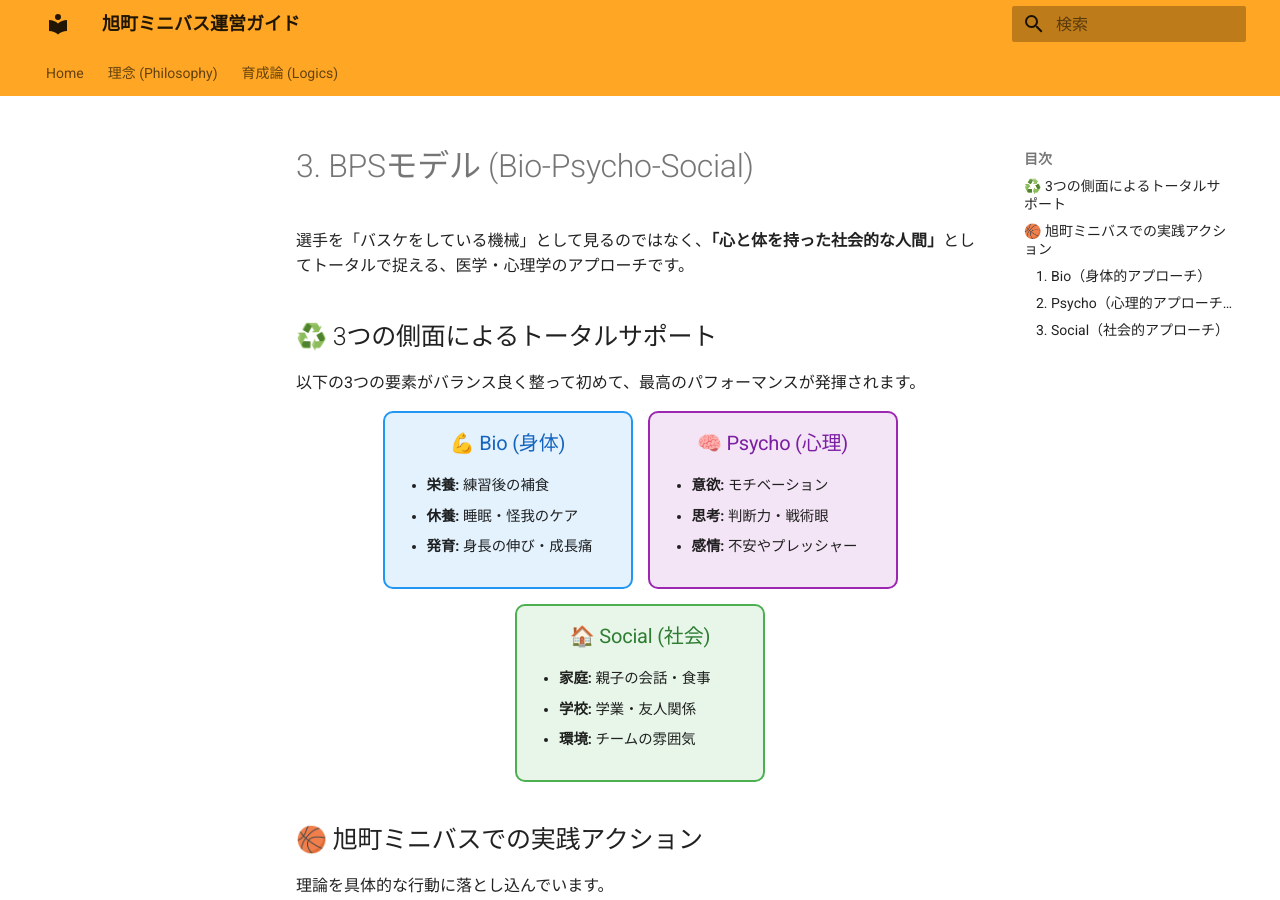
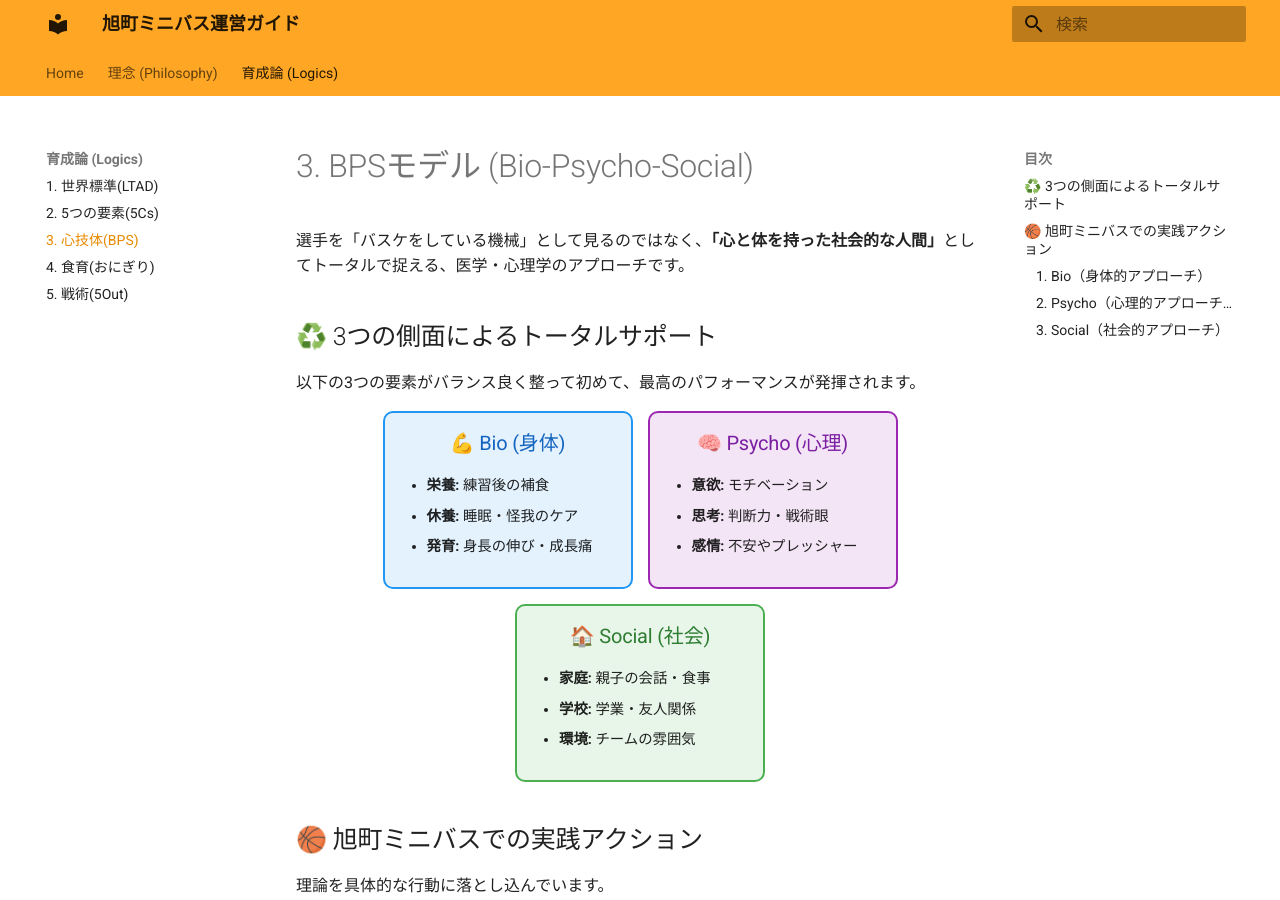
Before and after one commit to kawaiikumichan/asahicho-minibus-ops, an MkDocs documentation site: the page built from docs/01_Coaching_Logics/bps_model.md, in a window 1280 px wide and 900 px high. Built offline with MkDocs 1.6.1 and Material for MkDocs 9.7.7, drawn with Linux system fonts in a browser that asks for light colours.

Commit message:
Update mkdocs.yml

```diff
--- a/mkdocs.yml
+++ b/mkdocs.yml
@@ -11,6 +11,7 @@ theme:
     - navigation.sections
     - search.suggest
 
+# ▼ 拡張機能（ボックスや図形を表示するために必須）
 markdown_extensions:
   - admonition
   - pymdownx.details
@@ -20,13 +21,15 @@ markdown_extensions:
           class: mermaid
           format: !!python/name:pymdownx.superfences.fence_code_format
 
+# ▼ メニュー構成
 nav:
   - Home: index.md
   - 理念 (Philosophy):
     - FUN & GUN: 00_Philosophy/fun_and_gun.md
     - コーチ行動指針: 00_Philosophy/coaching_code.md
   - 育成論 (Logics):
-    - 世界標準モデル(LTAD): 01_Coaching_Logics/ltad.md
-    - The 5 Cs: 01_Coaching_Logics/5cs.md
-    - 戦術(5Out): 01_Coaching_Logics/5out.md
-    - 食事・体: 01_Coaching_Logics/nutrition.md
+    - 1. 世界標準(LTAD): 01_Coaching_Logics/ltad.md
+    - 2. 5つの要素(5Cs): 01_Coaching_Logics/5cs.md
+    - 3. 心技体(BPS): 01_Coaching_Logics/bps_model.md
+    - 4. 食育(おにぎり): 01_Coaching_Logics/nutrition.md
+    - 5. 戦術(5Out): 01_Coaching_Logics/5out.md
```
